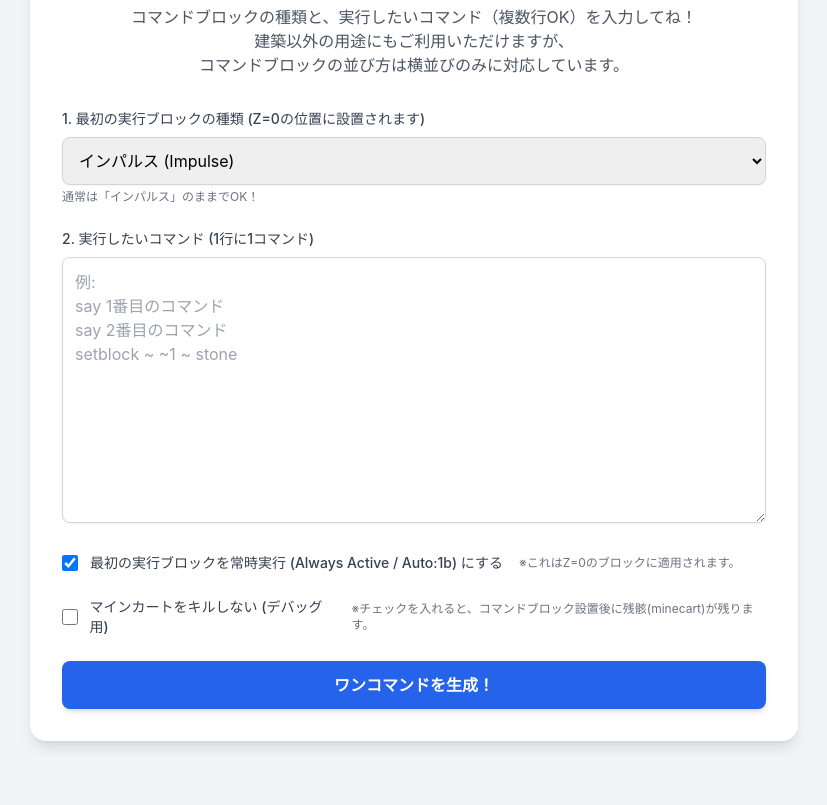
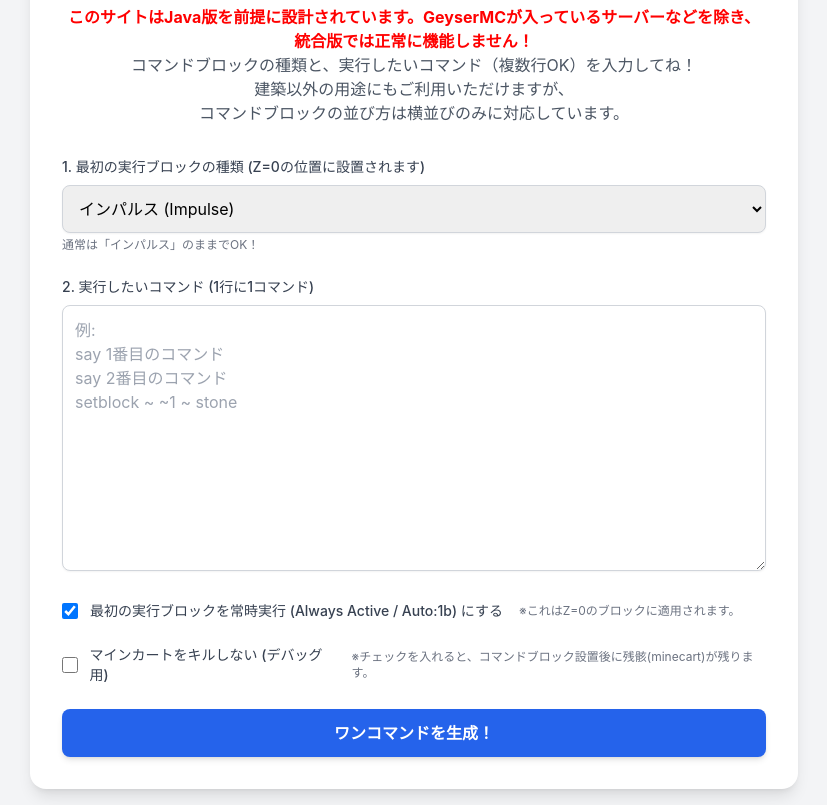
Before and after one commit to efukouen/MCcodes, a plain HTML site: page index.html in a window 1280 px wide. Shown: the part 87-892 px from the top of the page, without its empty margins (226-1053 px from the left). Before the commit the page ends 844 px from the top, so only its background shows below. Drawn offline with nearby package versions, Linux system fonts and the light colour scheme.

Commit message:
Update index.html

```diff
--- a/index.html
+++ b/index.html
@@ -11,6 +11,9 @@
         body {
             font-family: "Inter", "Noto Sans JP", sans-serif;
         }
+        b {
+            color:#FF0000
+        }
     </style>
 </head>
 <body class="bg-gray-100 min-h-screen flex items-center justify-center p-4">
@@ -20,7 +23,7 @@
             Minecraft ワンコマンドジェネレーター
         </h1>
         <p class="text-center text-gray-600 mb-8">
-            コマンドブロックの種類と、実行したいコマンド（複数行OK）を入力してね！<br>建築以外の用途にもご利用いただけますが、<br>
+            <b>このサイトはJava版を前提に設計されています。GeyserMCが入っているサーバーなどを除き、統合版では正常に機能しません！</b></b><br>コマンドブロックの種類と、実行したいコマンド（複数行OK）を入力してね！<br>建築以外の用途にもご利用いただけますが、<br>
 コマンドブロックの並び方は横並びのみに対応しています。
         </p>
 
```
